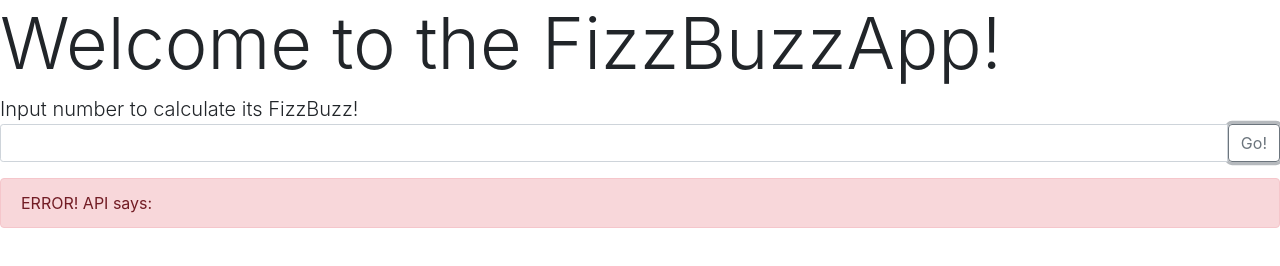
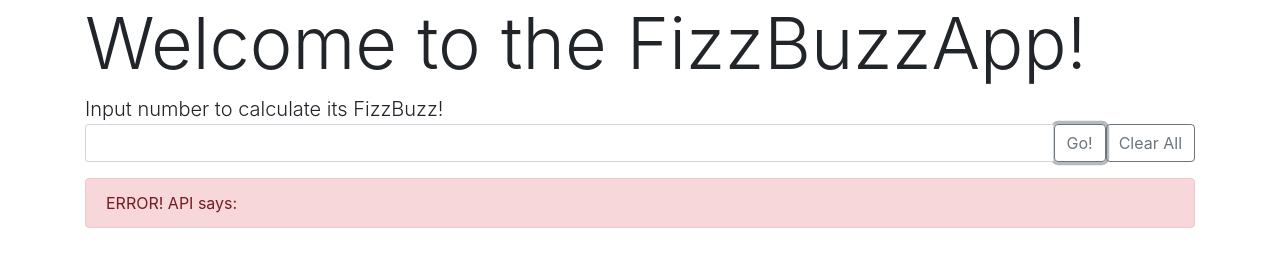
Before and after one commit to malopezp91/FizzBuzzAppUi, a website: page public/index.html in a window 1280 px wide. Both pictures are taken after a click on the button "Go!". Drawn offline with nearby package versions, Linux system fonts and the light colour scheme; no server answers.

Commit message:
Improved UI

```diff
--- a/public/controllers/main.controller.js
+++ b/public/controllers/main.controller.js
@@ -16,7 +16,7 @@ app.controller("MainCtrl", function($scope, fizzBuzzApiService){
     }
 
     $scope.reset = function(){
-        $scope.param = "";
+        $scope.number = "";
         $scope.displayError = false;
         $scope.displayResult = false;
     }
--- a/public/index.html
+++ b/public/index.html
@@ -8,17 +8,18 @@
     </title>
 </head>
 
-<body ng-controller="MainCtrl">
+<body ng-controller="MainCtrl" class="container">
     <h1 class="display-3">Welcome to the FizzBuzzApp!</h1>
 
     <div class="lead">Input number to calculate its FizzBuzz!</div>
     <div class="input-group input-group-sm mb-3">
         <input type="text" ng-model="number" class="form-control">
         <button class="btn btn-outline-secondary" ng-click="callAPIWith(number)">Go!</button>
+        <button class="btn btn-outline-secondary" ng-click="reset()">Clear All</button>
     </div>
 
     <div class="alert alert-primary" ng-if="displayResult">Fizz Buzz is: {{fizBuzzResponse}}</div>
-    <div class="alert alert-danger"" ng-if="displayError">ERROR! API says: {{fizBuzzError}}</div>
+    <div class="alert alert-danger" ng-if="displayError">ERROR! API says: {{fizBuzzError}}</div>
 
 
     <script src="angular/angular.js"></script>
```
